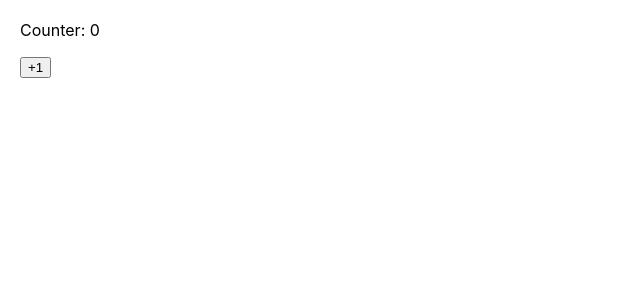
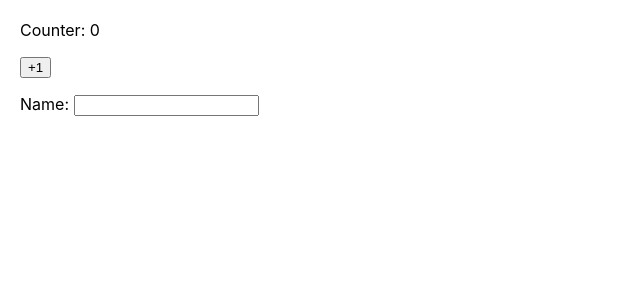
Before and after one commit to RobFyd/practice-in-react, a React (Create React App) app: page / in a window 1280 px wide. Shown: the top 300 px of the page, without its empty margins (0-640 px from the left). Built offline with nearby package versions, Linux system fonts and the light colour scheme.

Commit message:
useEffect counter + name

```diff
--- a/src/App.js
+++ b/src/App.js
@@ -4,10 +4,11 @@ import './App.css';
 function App() {
 
   const [count, setCount] = useState(0);
+  const [name, setName] = useState("");
 
   useEffect(() => {
-    document.title = `Counter: ${count}`;
-  });
+    document.title = `Counter: ${count}, name: ${name}`;
+  }, [count]);
 
   return (
     <>
@@ -17,6 +18,9 @@ function App() {
       <p>
         <button onClick={() => setCount(count => count + 1)}>+1</button>
       </p>
+      <p>
+        Name: <input value={name} onChange={({ target }) => setName(target.value)} />
+      </p>
     </>
   );
 }
```
